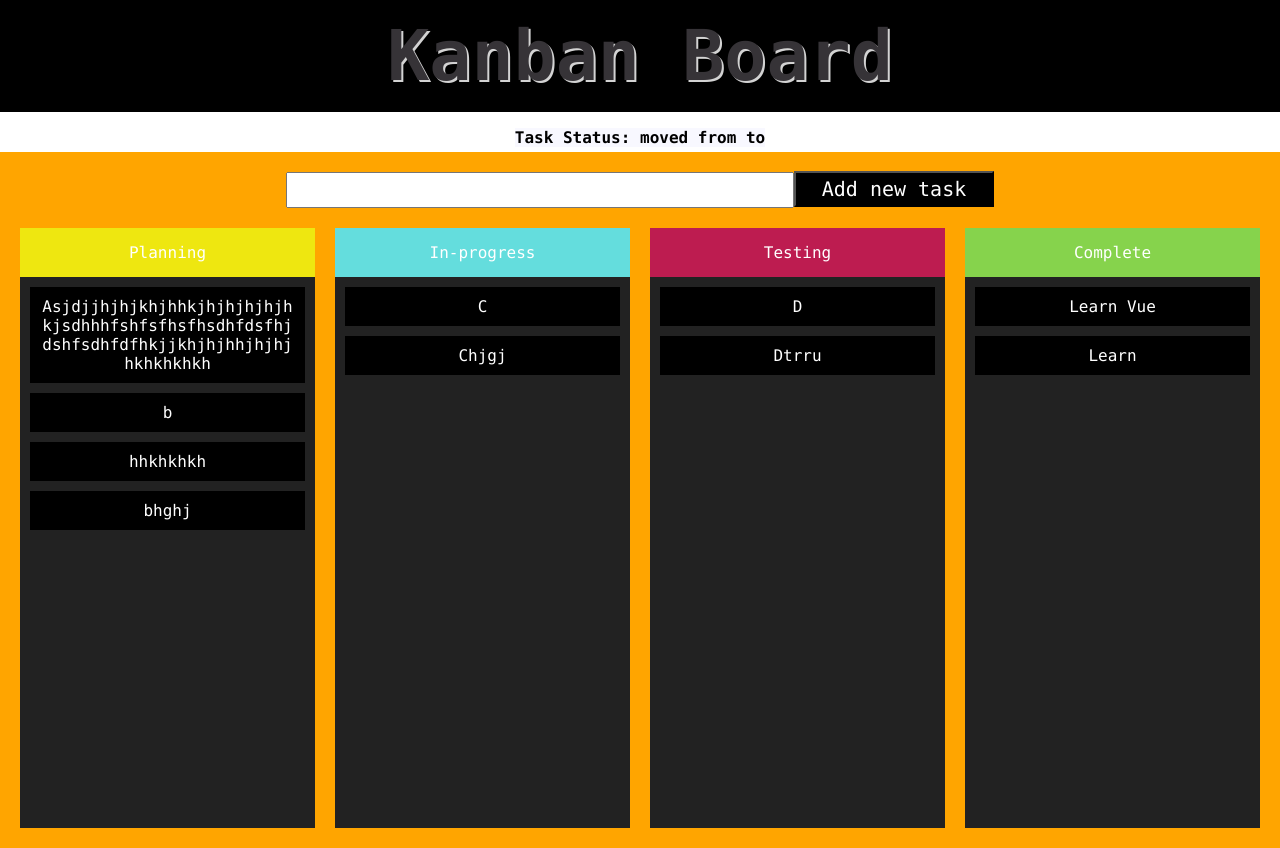
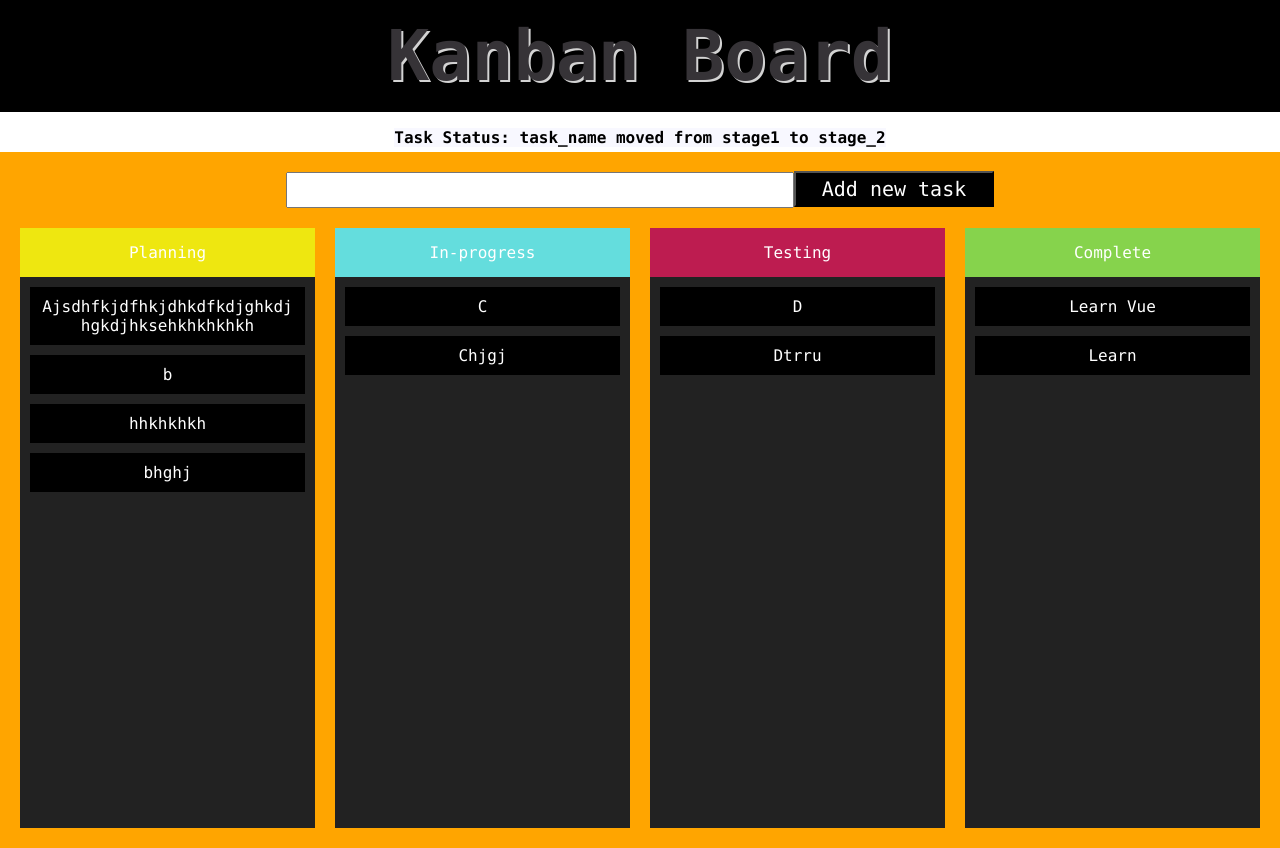
Before and after one commit to ShreyaSingh10/React-Kanban-Board, a React (Create React App) app in the folder kanban/: page / in a window 1280 px wide. Built offline with nearby package versions, Linux system fonts and the light colour scheme.

Commit message:
Fifth commit -m Showing message in message section when a task is being moved from one stage to another

```diff
--- a/kanban/src/Components/Board.js
+++ b/kanban/src/Components/Board.js
@@ -4,7 +4,7 @@ import './styles.css';
 export default class AppDragDropDemo extends Component {
   state = {
     tasks: [
-        {name:"Asjdjjhjhjkhjhhkjhjhjhjhjhkjsdhhhfshfsfhsfhsdhfdsfhjdshfsdhfdfhkjjkhjhjhhjhjhjhkhkhkhkh",category:"planning"},
+        {name:"Ajsdhfkjdfhkjdhkdfkdjghkdjhgkdjhksehkhkhkhkh",category:"planning"},
         {name:"b", category:"planning"},
         {name:"C", category:"inProgress"},
         {name:"D", category:"testing"},
@@ -14,12 +14,21 @@ export default class AppDragDropDemo extends Component {
         {name:"Dtrru", category:"testing"},
         {name:"Learn Vue", category:"complete"},
         {name:"Learn ", category:"complete"},
-      ]
+      ],
+      task_name:'task_name',
+      stage1:'stage1',
+      stage2:'stage_2',
+      new_task:''
   }
 
-  onDragStart = (ev, id) => {
+  onDragStart = (ev, id,cat) => {
       console.log('dragstart:',id);
       ev.dataTransfer.setData("id", id);
+      this.setState({
+      task_name: id,
+      stage1: cat,
+      stage2:''
+    })
   }
 
   onDragOver = (ev) => {
@@ -40,6 +49,9 @@ export default class AppDragDropDemo extends Component {
          ...this.state,
          tasks
      });
+     this.setState({
+      stage2:cat
+    });
   }
 
   render() {
@@ -53,7 +65,7 @@ export default class AppDragDropDemo extends Component {
     this.state.tasks.forEach ((t) => {
       tasks[t.category].push(
         <div key={t.name}
-            onDragStart = {(e) => this.onDragStart(e, t.name)}
+            onDragStart = {(e) => this.onDragStart(e, t.name, t.category)}
             draggable
             className="draggable"
         >
@@ -66,7 +78,7 @@ export default class AppDragDropDemo extends Component {
       <div className="parent-container">
         <h2 className="header">Kanban Board</h2>
         <div className="nav-bar">
-          <p className="message"><b>Task Status: {this.state.task_name} moved from {this.state.message_from} to {this.state.message_to}</b> </p>
+          <p className="message"><b>Task Status: {this.state.task_name} moved from {this.state.stage1} to {this.state.stage2}</b> </p>
         </div>
         <div className="container">
           <div className="add-task">
```
